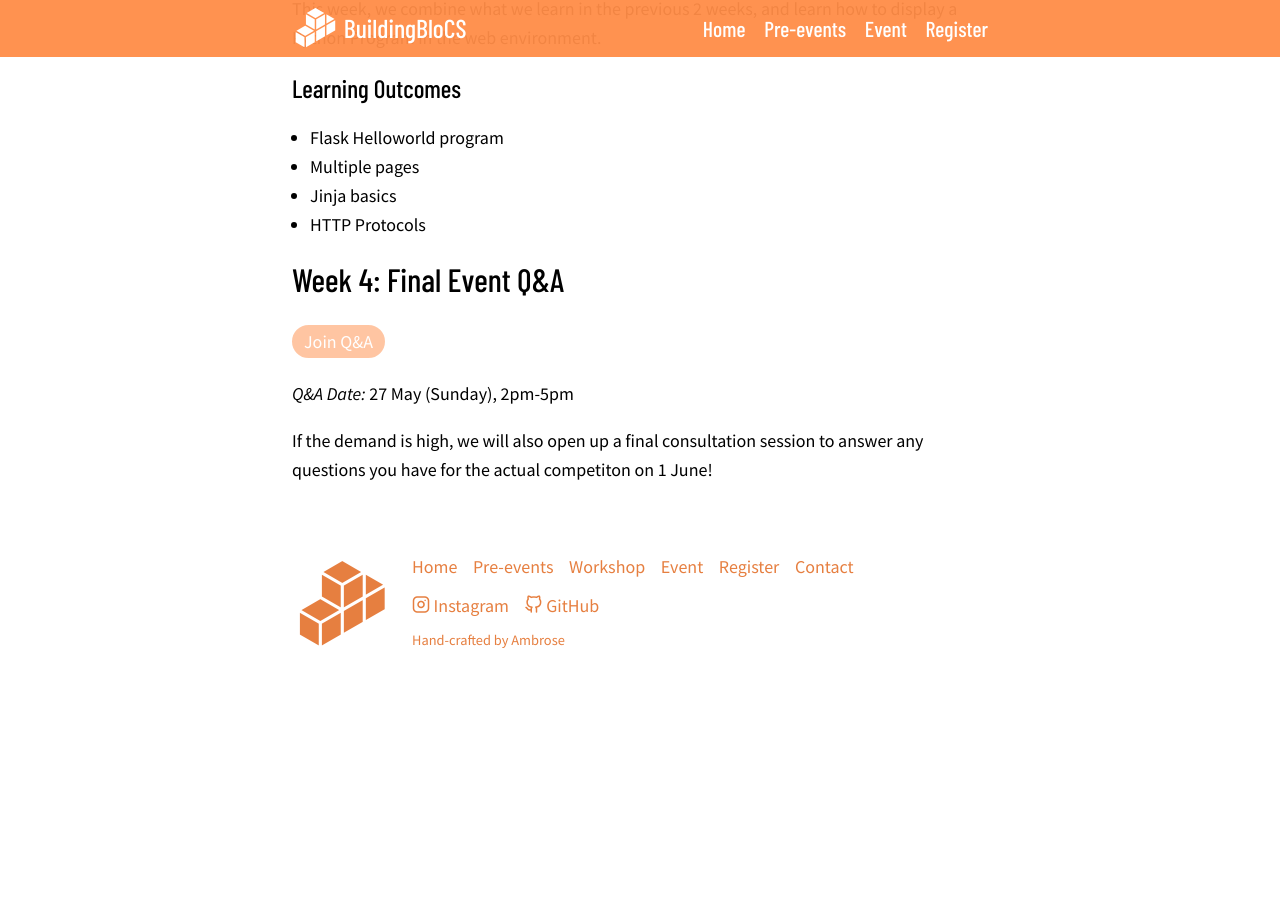
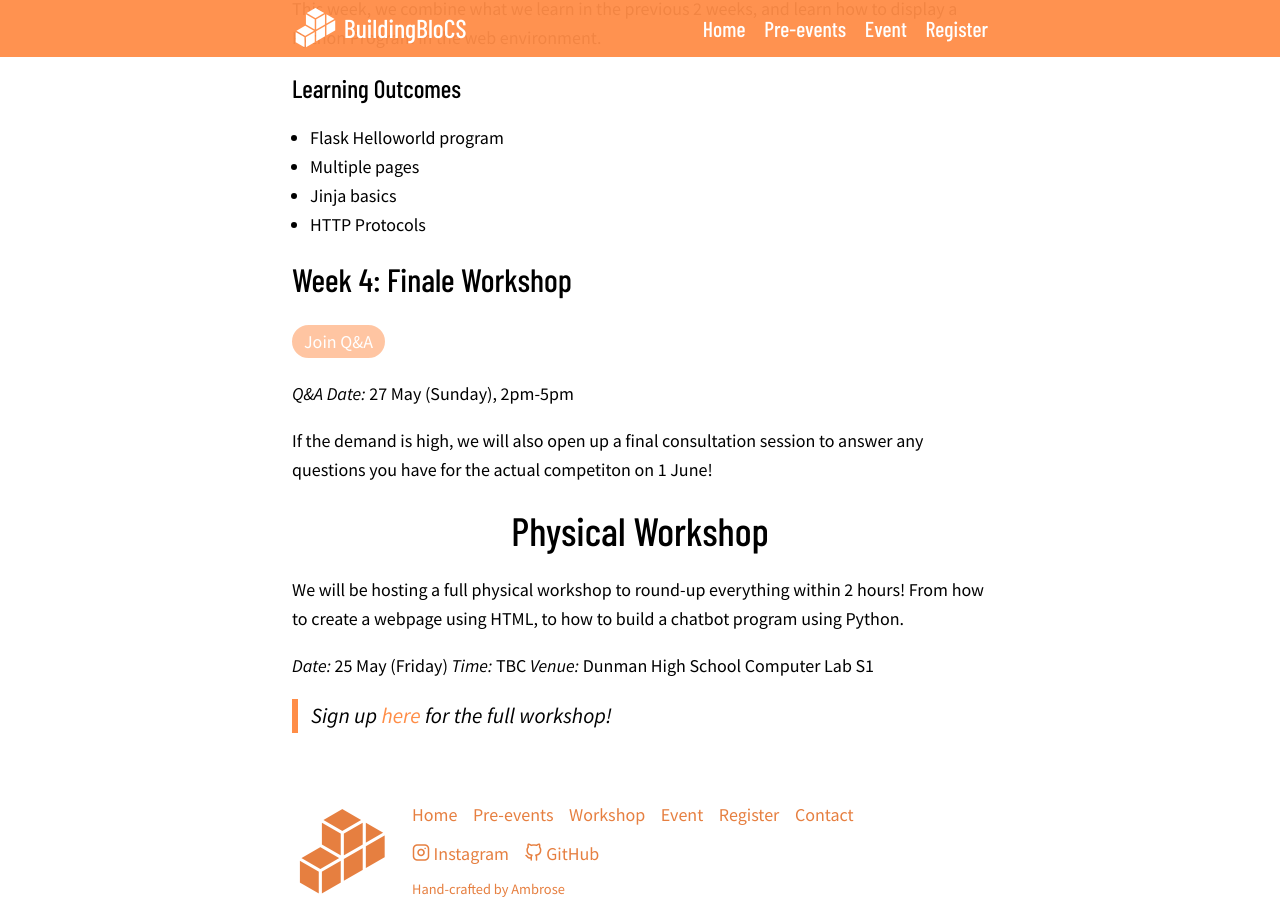
Before and after one commit to buildingblocs/2018, a Jekyll site: the page built from pre-event/workshop/index.md, in a window 1280 px wide and 900 px high, scrolled down 1803 px. Built offline with Jekyll 4.4.1, drawn with Linux system fonts in a browser that asks for light colours; some web fonts are replaced; our own code applies the rules of GitHub Pages for plain Markdown files; before the commit the page ends 2506 px from its top, so only the background shows below that.

Commit message:
Update index.md

```diff
--- a/pre-event/workshop/index.md
+++ b/pre-event/workshop/index.md
@@ -70,10 +70,21 @@ This week, we combine what we learn in the previous 2 weeks, and learn how to di
 * HTTP Protocols
 
 
-## Week 4: Final Event Q&A
+## Week 4: Finale Workshop
 
 <a class="btn disabled" target="_blank" href="https://learn.classdo.com/buildingblocs/">Join Q&A</a>
 
 *Q&A Date:* 27 May (Sunday), 2pm-5pm
 
 If the demand is high, we will also open up a final consultation session to answer any questions you have for the actual competiton on 1 June!
+
+
+# Physical Workshop
+
+We will be hosting a full physical workshop to round-up everything within 2 hours! From how to create a webpage using HTML, to how to build a chatbot program using Python.
+
+*Date:* 25 May (Friday)
+*Time:* TBC
+*Venue:* Dunman High School Computer Lab S1
+
+> Sign up <a href= "https://docs.google.com/forms/d/e/1FAIpQLSeqlb4NNQWaBVoHic2InpwqMzSqIeJQO_5PXXdFWaT1ln0Usw/viewform" >here</a> for the full workshop!
```
